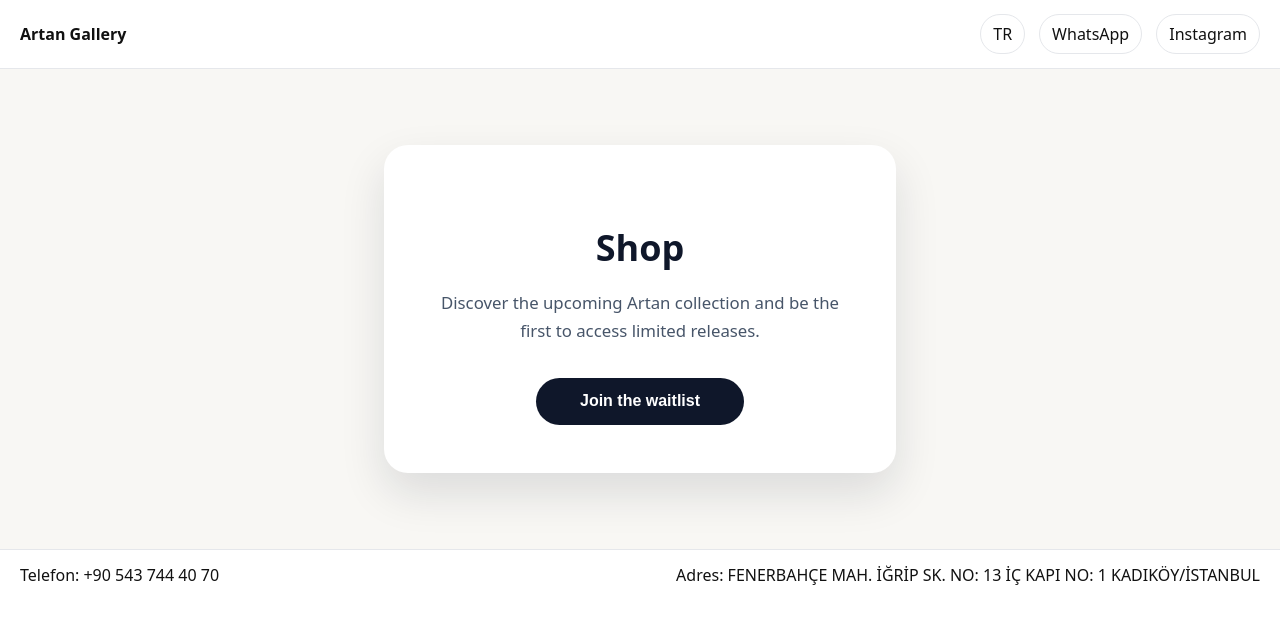
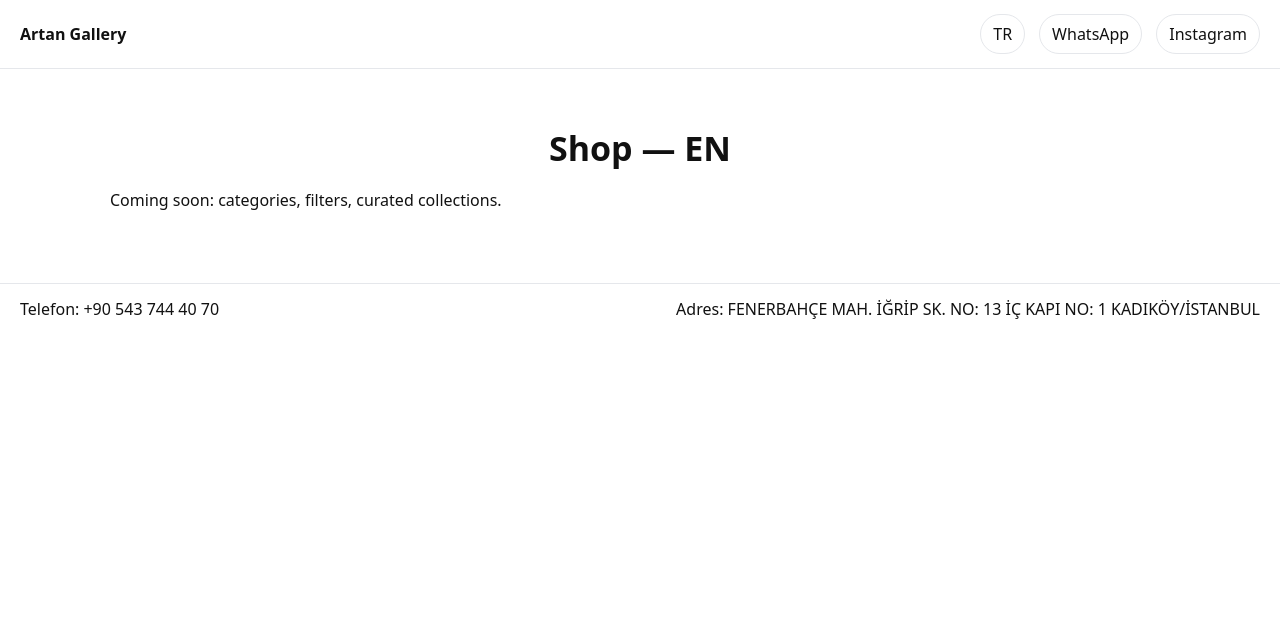
Before and after one commit to Hamed-shareghzadeh/artan-gallery, a Next.js app: page /en/shop in a window 1280 px wide. Shown: the top 624 px of the page. Built offline with nearby package versions, Linux system fonts and the light colour scheme.

Commit message:
Update page.js

```diff
--- a/app/en/shop/page.js
+++ b/app/en/shop/page.js
@@ -1,15 +1,8 @@
-import ShopShell from '../../../components/ShopShell';
-
-export const metadata = {
-  title: 'Shop'
-};
-
-export default function ShopENPage() {
+export default function ShopEN() {
   return (
-    <ShopShell
-      title="Shop"
-      description="Discover the upcoming Artan collection and be the first to access limited releases."
-      ctaLabel="Join the waitlist"
-    />
+    <main className="compare">
+      <h2>Shop — EN</h2>
+      <p>Coming soon: categories, filters, curated collections.</p>
+    </main>
   );
 }
```
